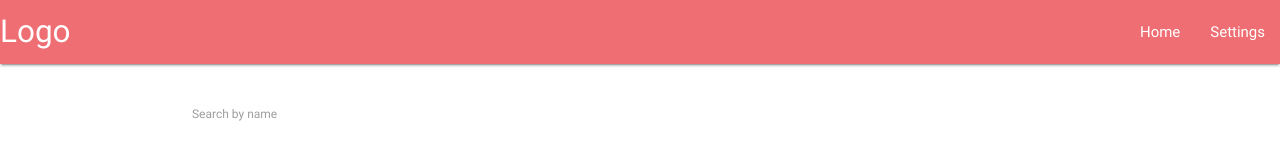
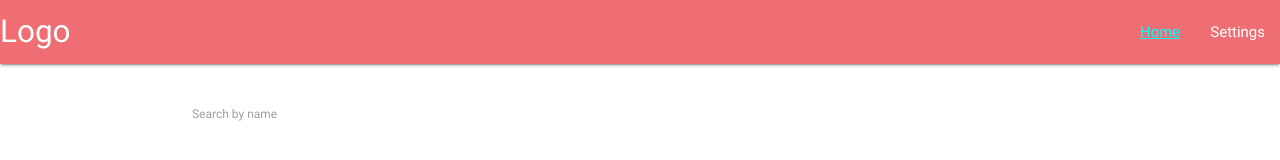
Before and after one commit to ivan-kodola/random-users, an Angular app: page / in a window 1280 px wide. Shown: the top 160 px of the page. Built offline with nearby package versions, Linux system fonts and the light colour scheme; no server answers.

Commit message:
added routerlinkActive options

```diff
--- a/src/app/app.component.html
+++ b/src/app/app.component.html
@@ -2,8 +2,13 @@
   <div class="nav-wrapper">
     <a routerLink="/" class="brand-logo">Logo</a>
     <ul id="nav-mobile" class="right hide-on-med-and-down">
-      <li><a routerLink="/">Home</a></li>
-      <li><a routerLink="/setting">Settings</a></li>
+      <li>
+        <a routerLink="/" routerLinkActive="active"
+          [routerLinkActiveOptions]="{exact: true}">Home</a>
+      </li>
+      <li>
+        <a routerLink="/setting" routerLinkActive="active">Settings</a>
+      </li>
     </ul>
   </div>
 </nav>
--- a/src/app/app.component.scss
+++ b/src/app/app.component.scss
@@ -1,6 +1,11 @@
 .nav-wrapper {
   max-width: 1300px;
   margin: 0 auto;
+
+  .active {
+    color: aqua;
+    text-decoration: underline;
+  }
 }
 
 .container {
--- a/src/app/app.routing.ts
+++ b/src/app/app.routing.ts
@@ -1,6 +1,6 @@
 import { NgModule } from '@angular/core';
 import { Routes, RouterModule } from '@angular/router';
-import { HomePageComponent} from './home-page/home-page.component';
+import { HomePageComponent } from './home-page/home-page.component';
 import { SettingPageComponent } from './setting-page/setting-page.component';
 import { NotFoundComponent } from './not-found/not-found.component';
 
--- a/src/app/setting-page/setting-page.component.ts
+++ b/src/app/setting-page/setting-page.component.ts
@@ -7,7 +7,7 @@ import { UsersService } from '../users.service';
   styleUrls: ['./setting-page.component.scss']
 })
 export class SettingPageComponent implements OnInit {
-  number;
+  number: number;
 
   constructor(private userService: UsersService) { }
 
```
